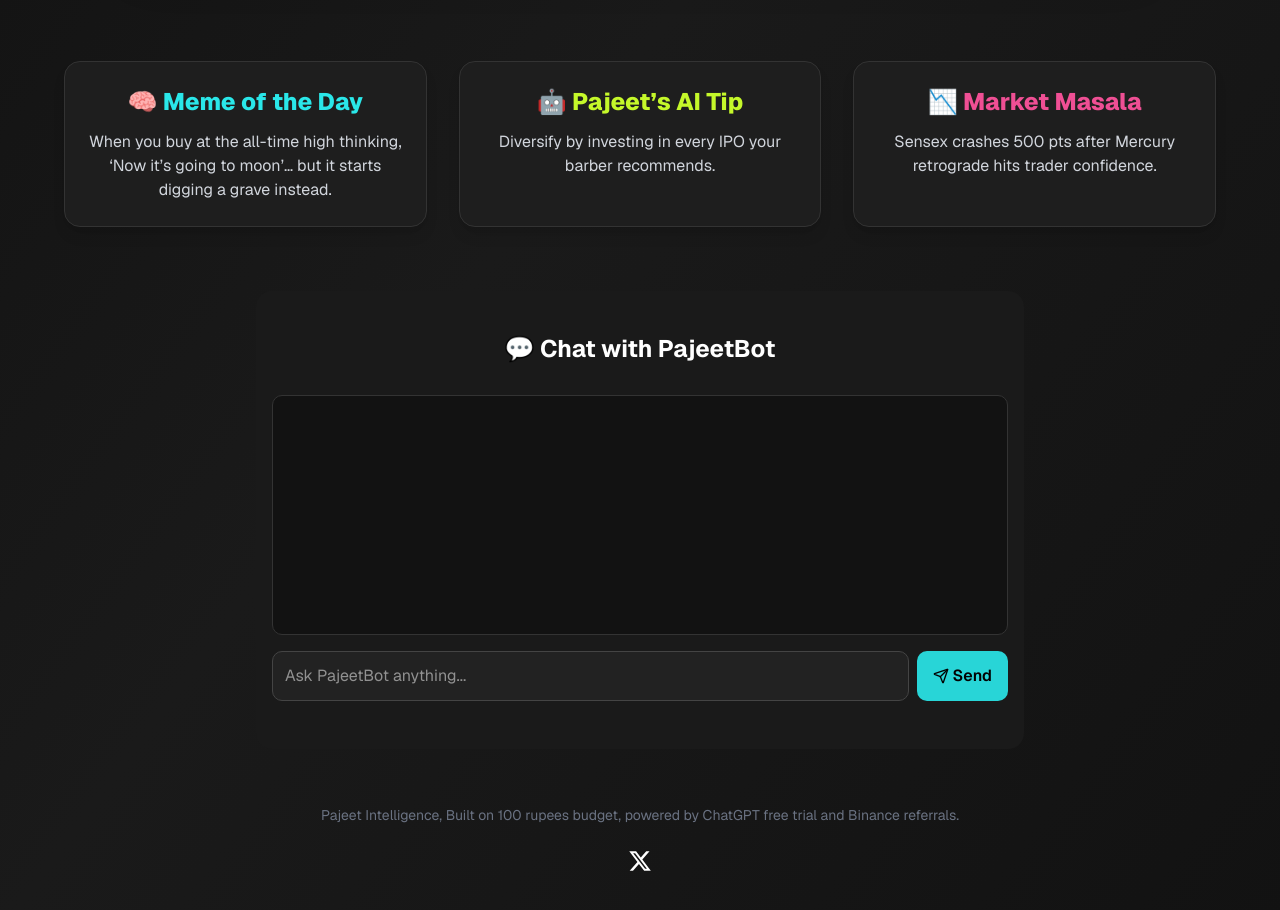
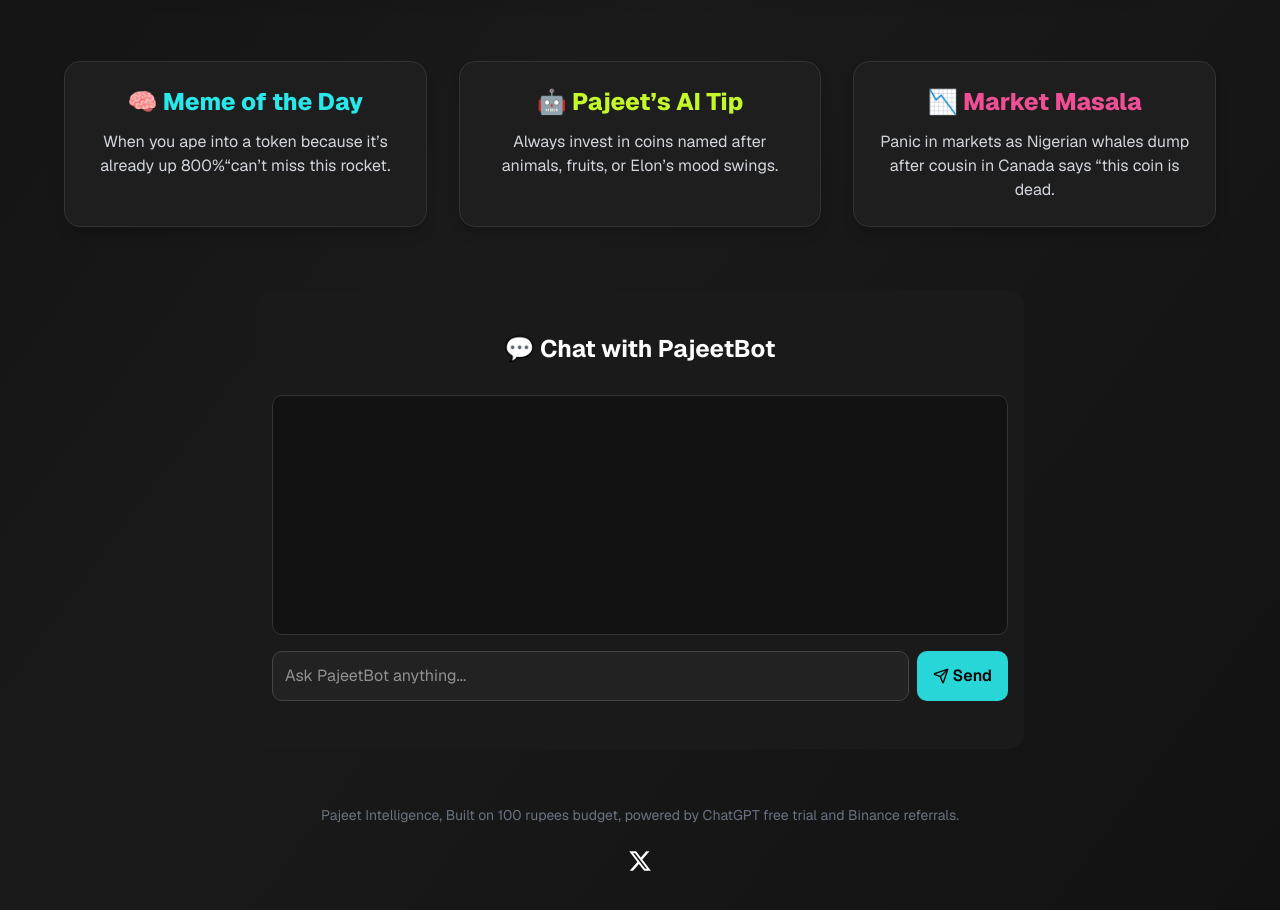
Before and after one commit to m-samik/PajeetIntelligence, a Next.js app: page / in a window 1280 px wide. Shown: the part 820-1730 px from the top of the page. Built offline with nearby package versions, Linux system fonts and the light colour scheme; grey boxes are pictures that could not be loaded.

Commit message:
ADDED favicon

```diff
--- a/app/page.tsx
+++ b/app/page.tsx
@@ -59,9 +59,9 @@
   };
 
   const features = [
-    { title: "🧠 Meme of the Day", color: "#2AE7E9", text: "When you buy at the all-time high thinking, ‘Now it’s going to moon’… but it starts digging a grave instead." },
-    { title: "🤖 Pajeet’s AI Tip", color: "#c5f82a", text: "Diversify by investing in every IPO your barber recommends." },
-    { title: "📉 Market Masala", color: "#ef4f94", text: "Sensex crashes 500 pts after Mercury retrograde hits trader confidence." }
+    { title: "🧠 Meme of the Day", color: "#2AE7E9", text: "When you ape into a token because it’s already up 800%“can’t miss this rocket." },
+    { title: "🤖 Pajeet’s AI Tip", color: "#c5f82a", text: "Always invest in coins named after animals, fruits, or Elon’s mood swings." },
+    { title: "📉 Market Masala", color: "#ef4f94", text: "Panic in markets as Nigerian whales dump after cousin in Canada says “this coin is dead." }
   ];
 
   return (
```
